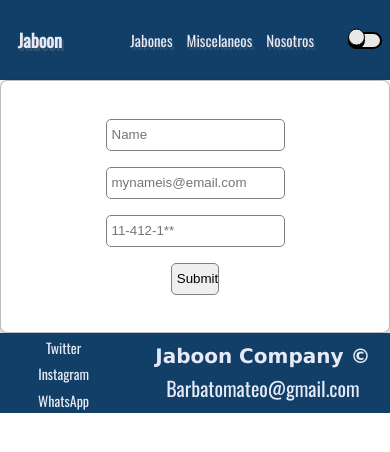
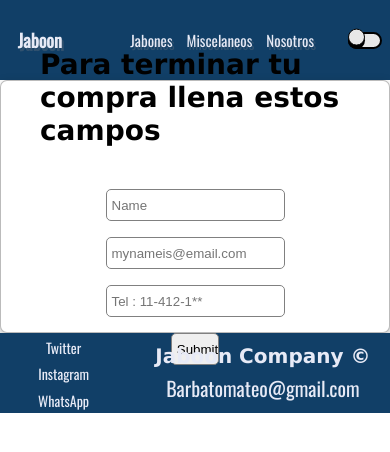
Before and after one commit to MateoBarbato/Jabon-React, a React (Create React App) app: page /cartForm in a window 390 px wide. Shown: the top 452 px of the page. Built offline with nearby package versions, Linux system fonts and the light colour scheme.

Commit message:
se manda po

```diff
--- a/src/component/Cart.jsx
+++ b/src/component/Cart.jsx
@@ -14,7 +14,7 @@ const Cart = ({ onSubmit }) => {
     {itemsCart.map(item => <ItemCart key={item.id} item={item}/>)}
     <section className='cartInfo'>
         <div className="cartPrice">
-            <p>Precio total:{totalprice}</p>
+            <p>Precio total: {totalprice}</p>
         </div>
     <div className='buttonClear'>
         <button onClick={clear} className='button'>Borrar Todo</button>
--- a/src/component/CartForm.jsx
+++ b/src/component/CartForm.jsx
@@ -7,6 +7,7 @@ const CartForm = ({ onSubmit }) => {
   return <>
       <section className='cartformcontainer'>
 
+        <h4>Para terminar tu compra llena estos campos </h4>
         <form className='cartform-form' onSubmit={handleSubmit(onSubmit)}>
 
         <div className="form-errors">
@@ -18,7 +19,7 @@ const CartForm = ({ onSubmit }) => {
         {errors.email && <p>Email field is required</p>}
         </div>
         <div className="form-errors">
-        <input {...register('tel', { required: true })} placeholder={'11-412-1**'}/>
+        <input {...register('tel', { required: true })} placeholder={'Tel : 11-412-1**'}/>
         {errors.tel && <p>Tel field is required</p>}
         </div>
 
--- a/src/component/ItemDetail.jsx
+++ b/src/component/ItemDetail.jsx
@@ -39,7 +39,7 @@ const ItemDetail = ({ item }) => {
                             <p>{description}</p>
                             </div>
                             <div className='itemDetail_info_precio'>
-                            <p>{precio}</p>
+                            <p>{`Precio: ${precio}`}</p>
                             {itemcount
                               ? <ItemCount initial={initial} stock={stock} onAdd={onAdd} />
                               : <>
--- a/src/css/App.css
+++ b/src/css/App.css
@@ -294,6 +294,12 @@ nav ul li a {
   transition: 500ms linear;
   padding: 2% 0;
   flex-direction: column;
+}
+
+.cartformcontainer h4 {
+  margin-bottom: 5vh;
+  font-size: 2vw;
+  font-size: max(28px);
 }
 
 .form-errors {
@@ -1074,7 +1080,12 @@ footer h4 a {
 
   .cartformcontainer {
     height: 30vh;
-    flex-direction: row;
+    flex-direction: column;
+    padding: 10%;
+  }
+
+  .cartformcontainer {
+    font-size: 0.5vw;
   }
 
   .cartform-form {
```
